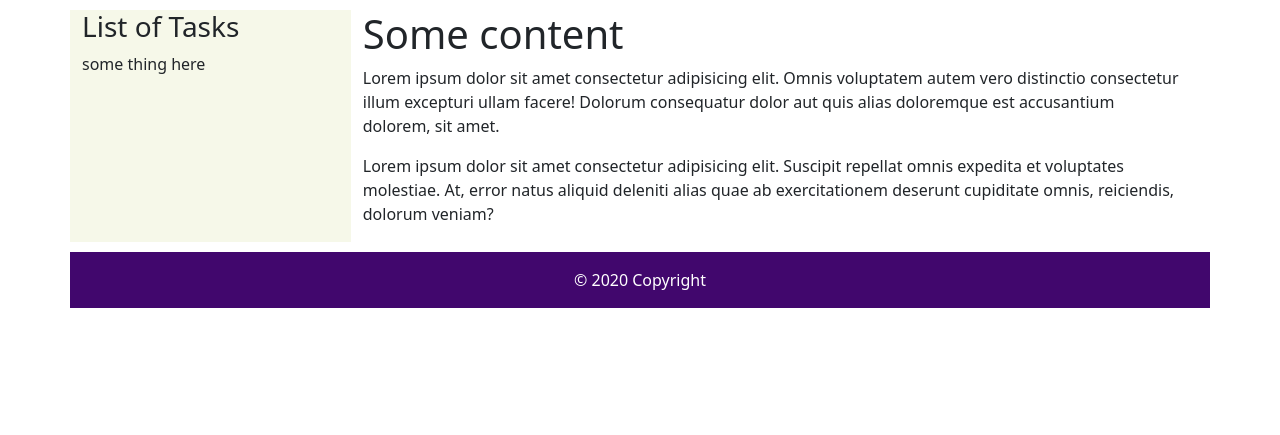
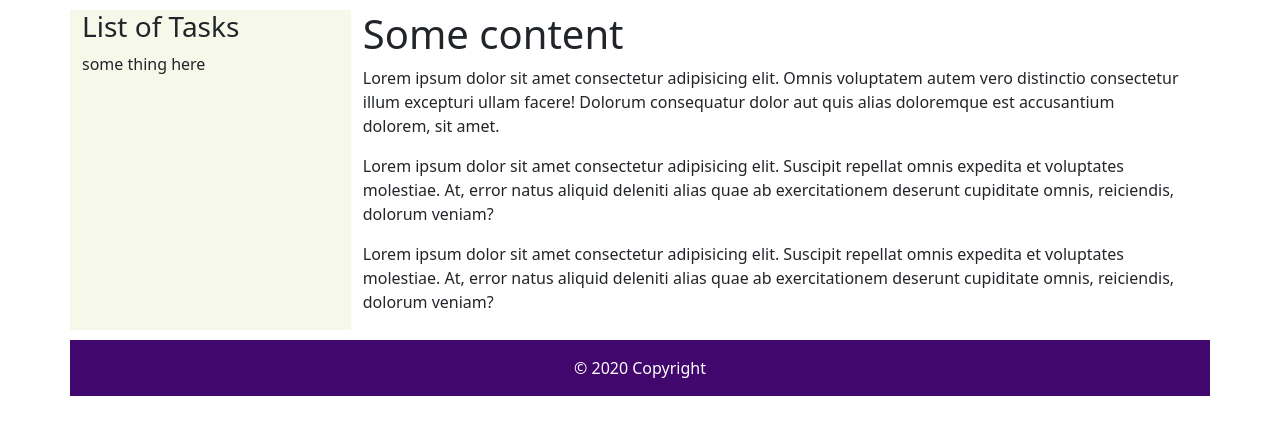
Before and after one commit to nikita22001/nikitasol_tasks, a PHP site: page / in a window 1280 px wide. Shown: the part 56-491 px from the top of the page. Run offline with PHP 8.4, Linux system fonts and the light colour scheme; data that the repository does not hold is empty.

Commit message:
exercise1 submitted

```diff
--- /dev/null
+++ b/layout/hello.php
@@ -0,0 +1 @@
+something ?
--- a/layout/index.php
+++ b/layout/index.php
@@ -10,4 +10,8 @@
     Suscipit repellat omnis expedita et voluptates molestiae. At, error natus aliquid deleniti alias quae ab exercitationem deserunt cupiditate omnis, reiciendis, dolorum veniam?
 </p>
 
+<p>Lorem ipsum dolor sit amet consectetur adipisicing elit.
+    Suscipit repellat omnis expedita et voluptates molestiae. At, error natus aliquid deleniti alias quae ab exercitationem deserunt cupiditate omnis, reiciendis, dolorum veniam?
+</p>
+
 <? include "footer.php"?>
```
